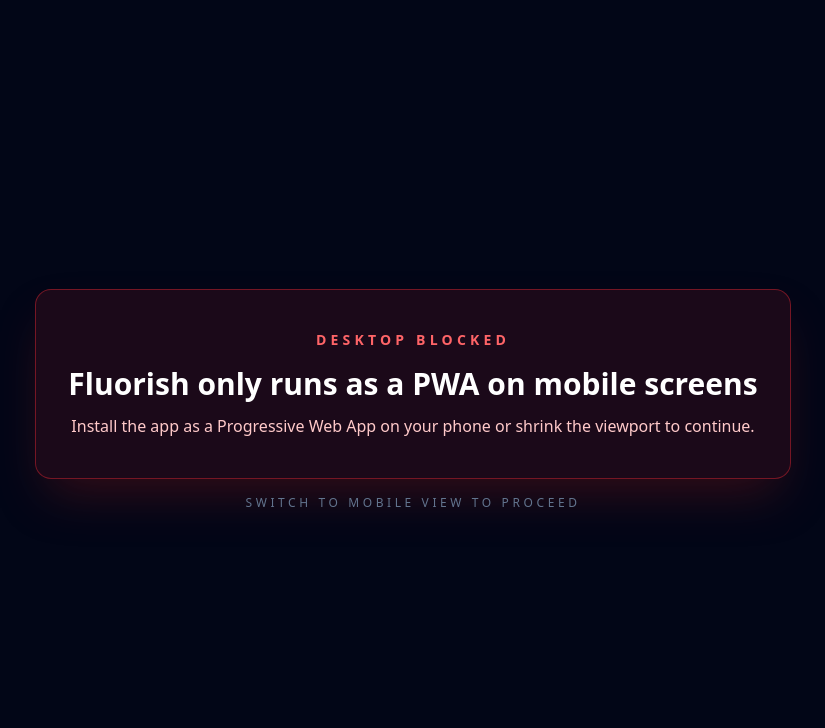
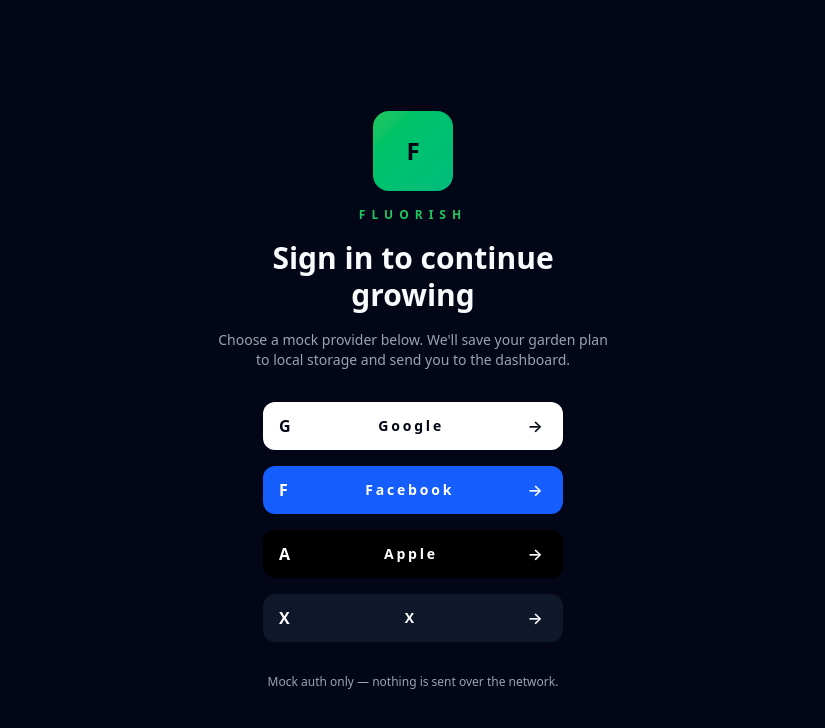
Before and after one commit to vrbaghel/fluorish, a React (Vite) app: page / in a window 1280 px wide. Shown: the top 728 px of the page, without its empty margins (227-1052 px from the left). Built offline with nearby package versions, Linux system fonts and the light colour scheme.

Commit message:
feat: enhance authentication flow with login options and improve user state management in AppProvider

```diff
--- a/src/App.tsx
+++ b/src/App.tsx
@@ -1,9 +1,80 @@
 import { useState } from 'react'
+import type { AppStatus } from './context/AppContext'
+import type { MockUser } from './mocks/mockUser'
 import { useAppContext } from './hooks/useAppContext'
 
+const AUTH_OPTIONS = [
+  { id: 'google', label: 'Google', badge: 'G', classes: 'bg-white text-background' },
+  { id: 'facebook', label: 'Facebook', badge: 'F', classes: 'bg-blue-600 text-white' },
+  { id: 'apple', label: 'Apple', badge: 'A', classes: 'bg-black text-white' },
+  { id: 'x', label: 'X', badge: 'X', classes: 'bg-slate-900 text-white' },
+] as const
+
+const PROVIDER_COPY: Record<string, string> = {
+  google: 'Google',
+  facebook: 'Facebook',
+  apple: 'Apple',
+  x: 'X',
+}
+
 function App() {
-  const [count, setCount] = useState(0)
-  const { status, user, error, refreshUser, logout } = useAppContext()
+  const {
+    status,
+    user,
+    error,
+    refreshUser,
+    logout,
+    login,
+    loginProvider,
+    isLoggedIn,
+  } = useAppContext()
+
+  const shouldShowDashboard =
+    status === 'ready' ||
+    status === 'loading' ||
+    (status === 'error' && isLoggedIn)
+
+  if (status === 'splash') {
+    return <SplashScreen />
+  }
+
+  if (status === 'authenticating') {
+    return <AuthLoadingScreen provider={loginProvider} />
+  }
+
+  if (status === 'loggedOut' && !shouldShowDashboard) {
+    return <LoginScreen errorMessage={error} onSelectProvider={login} />
+  }
+
+  if (status === 'error' && !isLoggedIn) {
+    return <FatalErrorScreen message={error} onBackToLogin={logout} />
+  }
+
+  if (shouldShowDashboard) {
+    return (
+      <DashboardView
+        status={status}
+        user={user}
+        error={error}
+        refreshUser={refreshUser}
+        logout={logout}
+      />
+    )
+  }
+
+  return null
+}
+
+type DashboardProps = {
+  status: AppStatus
+  user: MockUser | null
+  error: string | null
+  refreshUser: () => void
+  logout: () => void
+}
+
+function DashboardView({ status, user, error, refreshUser, logout }: DashboardProps) {
+  const [streak, setStreak] = useState(0)
   const isLoading = status === 'loading'
   const isReady = status === 'ready'
 
@@ -12,7 +83,7 @@
       <section className="mx-auto flex max-w-2xl flex-col gap-6 px-6 py-16 lg:hidden">
         <div className="space-y-3 text-center">
           <p className="text-xs font-semibold uppercase tracking-[0.35em] text-primary">
-            Fluorish
+            FLUORISH
           </p>
           <h1 className="text-3xl font-semibold leading-tight text-foreground sm:text-4xl">
             Urban gardening for compact city spaces
@@ -39,7 +110,7 @@
             </div>
           )}
 
-          {status === 'error' && (
+          {status === 'error' && user && (
             <div className="mt-4 space-y-4 text-left">
               <p className="text-sm text-red-300">{error}</p>
               <button className="btn-primary w-full" onClick={refreshUser}>
@@ -64,9 +135,7 @@
                     </div>
                   </div>
                   <div className="rounded-lg bg-white/5 px-4 py-3 text-sm text-muted">
-                    <p className="font-semibold text-foreground">
-                      Natural light
-                    </p>
+                    <p className="font-semibold text-foreground">Natural light</p>
                     <p>{user.daylightHours}</p>
                   </div>
                   <div className="flex flex-wrap gap-3">
@@ -98,17 +167,17 @@
             <p className="text-[0.7rem] font-semibold uppercase tracking-[0.28em] text-muted">
               Daily care streak
             </p>
-            <button className="btn-secondary text-xs" onClick={() => setCount(0)}>
+            <button className="btn-secondary text-xs" onClick={() => setStreak(0)}>
               Reset
             </button>
           </div>
           <div className="mt-4 flex flex-wrap items-center justify-between gap-4">
             <div className="space-y-1">
-              <p className="text-5xl font-semibold text-foreground">{count}</p>
+              <p className="text-5xl font-semibold text-foreground">{streak}</p>
               <p className="text-xs text-muted">days watering on schedule</p>
             </div>
             <div className="flex flex-wrap gap-3">
-              <button className="btn-primary" onClick={() => setCount((value) => value + 1)}>
+              <button className="btn-primary" onClick={() => setStreak((value) => value + 1)}>
                 Mark today as done
               </button>
             </div>
@@ -127,7 +196,7 @@
             Desktop blocked
           </p>
           <h2 className="mt-4 text-3xl font-semibold text-white">
-            Fluorish only runs as a PWA on mobile screens
+            FLUORISH only runs as a PWA on mobile screens
           </h2>
           <p className="mt-3 text-base text-red-200">
             Install the app as a Progressive Web App on your phone or shrink the
@@ -142,4 +211,145 @@
   )
 }
 
+type ProviderHandler = (provider: string) => Promise<void>
+
+function LoginScreen({
+  errorMessage,
+  onSelectProvider,
+}: {
+  errorMessage: string | null
+  onSelectProvider: ProviderHandler
+}) {
+  return (
+    <main className="min-h-svh bg-background text-foreground">
+      <div className="mx-auto flex min-h-svh w-full max-w-md flex-col justify-center gap-8 px-6 py-12">
+        <div className="space-y-4 text-center">
+          <LogoMark size="lg" />
+          <p className="text-xs font-semibold uppercase tracking-[0.5em] text-primary">
+            FLUORISH
+          </p>
+          <h1 className="text-3xl font-semibold leading-tight text-foreground">
+            Sign in to continue growing
+          </h1>
+          <p className="text-sm text-muted">
+            Choose a mock provider below. We&apos;ll save your garden plan to
+            local storage and send you to the dashboard.
+          </p>
+        </div>
+
+        {errorMessage && (
+          <p className="rounded-xl border border-red-500/30 bg-red-500/10 px-4 py-3 text-sm text-red-200">
+            {errorMessage}
+          </p>
+        )}
+
+        <div className="space-y-4 flex flex-col items-center">
+          {AUTH_OPTIONS.map((provider) => (
+            <button
+              key={provider.id}
+              className={`flex w-3/4 items-center justify-between rounded-xl px-4 py-3 text-sm font-semibold tracking-[0.3em] transition-transform active:scale-[0.99] ${provider.classes}`}
+              onClick={() => {
+                void onSelectProvider(provider.id)
+              }}
+            >
+              <span className="text-base">{provider.badge}</span>
+              <span className="flex-1 text-center font-semibold tracking-[0.2em]">
+                {provider.label}
+              </span>
+              <span className="text-base">&rarr;</span>
+            </button>
+          ))}
+        </div>
+
+        <p className="text-center text-xs text-muted">
+          Mock auth only — nothing is sent over the network.
+        </p>
+      </div>
+    </main>
+  )
+}
+
+function SplashScreen() {
+  return (
+    <main className="min-h-svh bg-background text-foreground">
+      <div className="mx-auto flex min-h-svh max-w-sm flex-col items-center justify-center px-6 text-center">
+        <LogoMark size="lg" />
+        <p className="mt-6 text-xs font-semibold uppercase tracking-[0.55em] text-primary">
+          FLUORISH
+        </p>
+        <p className="mt-3 text-sm text-muted">Preparing your city-growing hub…</p>
+      </div>
+    </main>
+  )
+}
+
+function AuthLoadingScreen({ provider }: { provider: string | null }) {
+  const providerLabel = provider ? PROVIDER_COPY[provider] ?? provider : 'your garden'
+
+  return (
+    <main className="min-h-svh bg-background text-foreground">
+      <div className="mx-auto flex min-h-svh max-w-sm flex-col items-center justify-center px-6 text-center">
+        <LogoMark />
+        <p className="mt-6 text-xs font-semibold uppercase tracking-[0.55em] text-primary">
+          FLUORISH
+        </p>
+        <h2 className="mt-4 text-2xl font-semibold">
+          Connecting with {providerLabel}
+        </h2>
+        <p className="mt-2 text-sm text-muted">
+          Saving your garden preferences before launching the dashboard.
+        </p>
+        <div className="mt-8 h-1.5 w-40 overflow-hidden rounded-full bg-white/10">
+          <span className="block h-full w-1/3 animate-pulse bg-primary" />
+        </div>
+      </div>
+    </main>
+  )
+}
+
+function FatalErrorScreen({
+  message,
+  onBackToLogin,
+}: {
+  message: string | null
+  onBackToLogin: () => void
+}) {
+  return (
+    <main className="min-h-svh bg-background text-foreground">
+      <div className="mx-auto flex min-h-svh max-w-sm flex-col items-center justify-center gap-6 px-6 text-center">
+        <LogoMark />
+        <div className="space-y-3">
+          <p className="text-xs font-semibold uppercase tracking-[0.45em] text-red-400">
+            FLUORISH
+          </p>
+          <h2 className="text-2xl font-semibold text-white">We hit a snag</h2>
+          <p className="text-sm text-muted">
+            {message ?? 'Something interrupted the launch. Please return to the login screen.'}
+          </p>
+        </div>
+        <button className="btn-primary w-full max-w-xs" onClick={onBackToLogin}>
+          Back to login
+        </button>
+      </div>
+    </main>
+  )
+}
+
+function LogoMark({ size = 'md' }: { size?: 'sm' | 'md' | 'lg' }) {
+  const dimensions =
+    size === 'lg'
+      ? 'h-20 w-20 text-2xl'
+      : size === 'sm'
+        ? 'h-10 w-10 text-lg'
+        : 'h-14 w-14 text-xl'
+
+  return (
+    <div
+      className={`mx-auto flex items-center justify-center rounded-2xl bg-linear-to-br from-primary to-emerald-500 font-semibold text-background ${dimensions}`}
+    >
+      F
+    </div>
+  )
+}
+
 export default App
--- a/src/context/AppContext.ts
+++ b/src/context/AppContext.ts
@@ -1,14 +1,22 @@
 import { createContext } from 'react'
 import type { MockUser } from '../mocks/mockUser'
 
-export type AppStatus = 'loading' | 'ready' | 'error'
+export type AppStatus =
+  | 'splash'
+  | 'authenticating'
+  | 'loading'
+  | 'ready'
+  | 'error'
+  | 'loggedOut'
 
 export type AppContextValue = {
   status: AppStatus
   user: MockUser | null
   error: string | null
   isLoggedIn: boolean
+  loginProvider: string | null
   refreshUser: () => void
+  login: (provider: string) => Promise<void>
   logout: () => void
 }
 
--- a/src/context/AppProvider.tsx
+++ b/src/context/AppProvider.tsx
@@ -6,40 +6,81 @@
   type ReactNode,
 } from 'react'
 import { AppContext, type AppStatus } from './AppContext'
-import { simulateFetchUser, type MockUser } from '../mocks/mockUser'
+import { mockUser, simulateFetchUser, type MockUser } from '../mocks/mockUser'
 
 type Props = {
   children: ReactNode
 }
 
-const STORAGE_KEY = 'fluorish:isLoggedIn'
+const USER_STORAGE_KEY = 'fluorish:user'
 
-function readStoredLogin(): boolean {
-  if (typeof window === 'undefined') return true
-  const stored = window.localStorage.getItem(STORAGE_KEY)
-  if (stored === null) return true
-  return stored === 'true'
+function wait(ms: number): Promise<void> {
+  return new Promise((resolve) => {
+    setTimeout(resolve, ms)
+  })
+}
+
+function readStoredUser(): MockUser | null {
+  if (typeof window === 'undefined') return null
+  const stored = window.localStorage.getItem(USER_STORAGE_KEY)
+  if (!stored) return null
+  try {
+    return JSON.parse(stored) as MockUser
+  } catch (err) {
+    console.warn('Failed to parse stored user, clearing cache', err)
+    window.localStorage.removeItem(USER_STORAGE_KEY)
+    return null
+  }
 }
 
 export function AppProvider({ children }: Props) {
-  const initialLoginState = readStoredLogin()
-  const [isLoggedIn, setIsLoggedIn] = useState<boolean>(initialLoginState)
-  const [status, setStatus] = useState<AppStatus>(
-    initialLoginState ? 'loading' : 'ready',
-  )
+  const [status, setStatus] = useState<AppStatus>('splash')
   const [user, setUser] = useState<MockUser | null>(null)
   const [error, setError] = useState<string | null>(null)
-
-  useEffect(() => {
-    if (typeof window !== 'undefined') {
-      window.localStorage.setItem(STORAGE_KEY, String(isLoggedIn))
-    }
-  }, [isLoggedIn])
-
+  const [isLoggedIn, setIsLoggedIn] = useState<boolean>(false)
+  const [loginProvider, setLoginProvider] = useState<string | null>(null)
   const [fetchNonce, setFetchNonce] = useState(0)
 
   useEffect(() => {
-    if (!isLoggedIn) return
+    if (typeof window === 'undefined') return
+    if (user) {
+      window.localStorage.setItem(USER_STORAGE_KEY, JSON.stringify(user))
+    } else {
+      window.localStorage.removeItem(USER_STORAGE_KEY)
+    }
+  }, [user])
+
+  useEffect(() => {
+    let cancelled = false
+    const bootstrap = async () => {
+      setStatus('splash')
+      setError(null)
+      await wait(1000)
+      if (cancelled) return
+
+      const storedUser = readStoredUser()
+      if (cancelled) return
+
+      if (storedUser) {
+        setUser(storedUser)
+        setIsLoggedIn(true)
+        setStatus('ready')
+      } else {
+        setUser(null)
+        setIsLoggedIn(false)
+        setStatus('loggedOut')
+      }
+    }
+
+    bootstrap()
+
+    return () => {
+      cancelled = true
+    }
+  }, [])
+
+  useEffect(() => {
+    if (!isLoggedIn || fetchNonce === 0) return
     let cancelled = false
     const load = async () => {
       setStatus('loading')
@@ -49,7 +90,6 @@
         if (cancelled) return
         setUser(data)
         setStatus('ready')
-        setIsLoggedIn(true)
       } catch (err) {
         if (cancelled) return
         console.error(err)
@@ -65,22 +105,41 @@
     }
   }, [isLoggedIn, fetchNonce])
 
+  const login = useCallback(
+    async (provider: string) => {
+      setLoginProvider(provider)
+      setStatus('authenticating')
+      setError(null)
+      try {
+        const [profile] = await Promise.all([
+          Promise.resolve(mockUser),
+          wait(1000 + Math.random() * 600),
+        ])
+        setUser(profile)
+        setIsLoggedIn(true)
+        setStatus('ready')
+      } catch (err) {
+        console.error(err)
+        setError('Unable to sign you in. Please try again.')
+        setStatus('loggedOut')
+      } finally {
+        setLoginProvider(null)
+      }
+    },
+    [],
+  )
+
   const logout = useCallback(() => {
     setUser(null)
-    setStatus('ready')
+    setStatus('loggedOut')
     setError(null)
     setIsLoggedIn(false)
+    setLoginProvider(null)
   }, [])
 
   const refreshUser = useCallback(() => {
-    if (!isLoggedIn) {
-      setIsLoggedIn(true)
-      setStatus('loading')
-      setError(null)
-      setFetchNonce((nonce) => nonce + 1)
-    } else {
-      setFetchNonce((nonce) => nonce + 1)
-    }
+    if (!isLoggedIn) return
+    setFetchNonce((nonce) => nonce + 1)
   }, [isLoggedIn])
 
   const value = useMemo(
@@ -89,10 +148,12 @@
       user,
       error,
       isLoggedIn,
+      loginProvider,
       refreshUser,
+      login,
       logout,
     }),
-    [status, user, error, isLoggedIn, refreshUser, logout],
+    [status, user, error, isLoggedIn, loginProvider, refreshUser, login, logout],
   )
 
   return <AppContext.Provider value={value}>{children}</AppContext.Provider>
```
